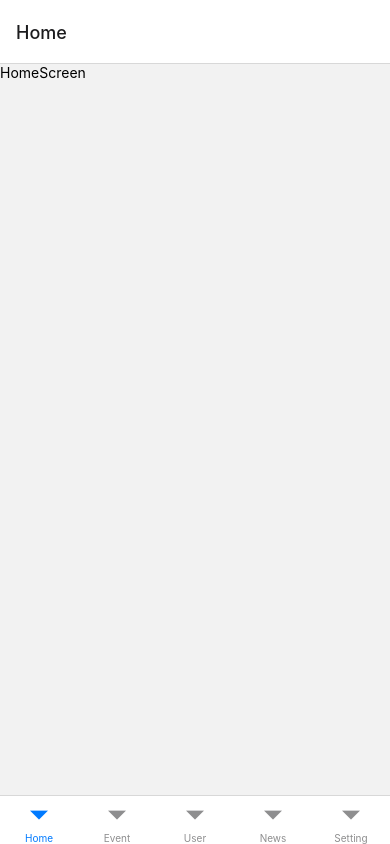
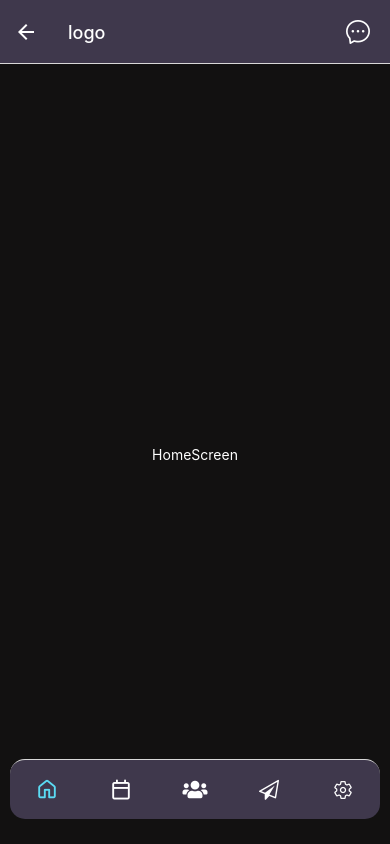
Before and after one commit to Nishant9813/social-media, a React Native app: screen /TabsHome in a window 390 px wide. Built offline with nearby package versions, Linux system fonts and the light colour scheme.

Commit message:
Make all screens with some ui

```diff
--- a/screens/EventScreen.js
+++ b/screens/EventScreen.js
@@ -3,12 +3,19 @@ import React from 'react'
 
 const EventScreen = () => {
   return (
-    <View>
-      <Text>EventScreen</Text>
+    <View style={styles.container}>
+      <Text style={{color : 'white'}}>EventScreen</Text>
     </View>
   )
 }
 
 export default EventScreen
 
-const styles = StyleSheet.create({})
+const styles = StyleSheet.create({
+  container:{
+    flex:1,
+    backgroundColor:'#121111',
+    justifyContent:'center',
+    alignItems: 'center'
+  }
+})
--- a/screens/HomeScreen.js
+++ b/screens/HomeScreen.js
@@ -3,12 +3,19 @@ import React from 'react'
 
 const HomeScreen = () => {
   return (
-    <View>
-      <Text>HomeScreen</Text>
+    <View style={styles.container}>
+      <Text style={{color:'white'}}>HomeScreen</Text>
     </View>
   )
 }
 
 export default HomeScreen
 
-const styles = StyleSheet.create({})
+const styles = StyleSheet.create({
+  container:{
+    flex:1,
+    backgroundColor:'#121111',
+    justifyContent:'center',
+    alignItems: 'center'
+  }
+})
--- a/screens/NewsScreen.js
+++ b/screens/NewsScreen.js
@@ -3,12 +3,19 @@ import React from 'react'
 
 const NewsScreen = () => {
   return (
-    <View>
-      <Text>NewsScreen</Text>
+    <View style={styles.container}>
+      <Text style={{color: 'white'}}>NewsScreen</Text>
     </View>
   )
 }
 
 export default NewsScreen
 
-const styles = StyleSheet.create({})
+const styles = StyleSheet.create({
+  container:{
+    flex:1,
+    backgroundColor:'#121111',
+    justifyContent:'center',
+    alignItems: 'center'
+  }
+})
--- a/screens/SeetingScreen.js
+++ b/screens/SeetingScreen.js
@@ -3,12 +3,19 @@ import React from 'react'
 
 const SeetingScreen = () => {
   return (
-    <View>
-      <Text>SeetingScreen</Text>
+    <View style={styles.container}>
+      <Text style={{color:'white'}}>SeetingScreen</Text>
     </View>
   )
 }
 
 export default SeetingScreen
 
-const styles = StyleSheet.create({})
+const styles = StyleSheet.create({
+  container:{
+    flex:1,
+    backgroundColor:'#121111',
+    justifyContent:'center',
+    alignItems: 'center'
+  }
+})
--- a/screens/TabNavigator.js
+++ b/screens/TabNavigator.js
@@ -1,27 +1,135 @@
-import { StyleSheet, Text, View } from 'react-native'
-import React from 'react'
-import {createBottomTabNavigator} from '@react-navigation/bottom-tabs'
-import HomeScreen from './HomeScreen';
-import EventScreen from './EventScreen';
-import UserScreen from './UserScreen';
-import NewsScreen from './NewsScreen';
-import SeetingScreen from './SeetingScreen';
+import { StyleSheet, Text, View } from "react-native";
+import React from "react";
+import { createStackNavigator } from "@react-navigation/stack";
+import { createBottomTabNavigator } from "@react-navigation/bottom-tabs";
+import HomeScreen from "./HomeScreen";
+import EventScreen from "./EventScreen";
+import UserScreen from "./UserScreen";
+import NewsScreen from "./NewsScreen";
+import SeetingScreen from "./SeetingScreen";
+import { Octicons } from "@expo/vector-icons";
+import { FontAwesome5 } from "@expo/vector-icons";
+import { FontAwesome } from "@expo/vector-icons";
+import { Ionicons } from "@expo/vector-icons";
+import { AntDesign } from '@expo/vector-icons';
 
-
+const Stack = createStackNavigator();
 const Tab = createBottomTabNavigator();
 
 const TabNavigator = () => {
   return (
-    <Tab.Navigator>
-        <Tab.Screen name= "Home" component={HomeScreen}/>
-        <Tab.Screen name= "Event" component={EventScreen}/>
-        <Tab.Screen name= "User" component={UserScreen}/>
-        <Tab.Screen name= "News" component={NewsScreen}/>
-        <Tab.Screen name= "Setting" component={SeetingScreen}/>
+    <Tab.Navigator
+      screenOptions={{
+        tabBarShowLabel: false,
+        tabBarStyle: {
+          backgroundColor: "#3F384C",
+          position: "absolute",
+          bottom: 25,
+          left: 10,
+          right: 10,
+          elevation: 0,
+          borderRadius: 15,
+          height: 60,
+        },
+        tabBarLabelStyle: { padding: 10 },
+      }}
+    >
+      <Tab.Screen
+        name="Home"
+        component={HomeScreen}
+        options={{
+          headerShown: false,
+          tabBarIcon: ({ focused }) => (
+            <Octicons
+              name="home"
+              size={20}
+              color={focused ? "#5BDBF3" : "white"}
+            />
+          ),
+        }}
+      />
+      <Tab.Screen
+        name="Event"
+        component={EventScreen}
+        options={{
+          headerShown: false,
+          tabBarIcon: ({ focused }) => (
+            <Octicons
+              name="calendar"
+              size={20}
+              color={focused ? "#5BDBF3" : "white"}
+            />
+          ),
+        }}
+      />
+      <Tab.Screen
+        name="User"
+        component={UserScreen}
+        options={{
+          headerShown: false,
+          tabBarIcon: ({ focused }) => (
+            <FontAwesome5
+              name="users"
+              size={20}
+              color={focused ? "#5BDBF3" : "white"}
+            />
+          ),
+        }}
+      />
+      <Tab.Screen
+        name="News"
+        component={NewsScreen}
+        options={{
+          headerShown: false,
+          tabBarIcon: ({ focused }) => (
+            <FontAwesome
+              name="send-o"
+              size={20}
+              color={focused ? "#5BDBF3" : "white"}
+            />
+          ),
+        }}
+      />
+      <Tab.Screen
+        name="Setting"
+        component={SeetingScreen}
+        options={{
+          headerShown: false,
+          tabBarIcon: ({ focused }) => (
+            <Ionicons
+              name="settings-outline"
+              size={20}
+              color={focused ? "#5BDBF3" : "white"}
+            />
+          ),
+        }}
+      />
     </Tab.Navigator>
-  )
-}
+  );
+};
 
-export default TabNavigator
+const AppNavigator = () => {
+  return (
+    <Stack.Navigator>
+      <Stack.Screen
+        name="Tabs"
+        component={TabNavigator}
+        options={{
+          headerTitle: "logo",
+          headerTitleAlign: "left",
+          headerRight: () => (
+            <AntDesign name="message1" size={24} color="white" style={{marginRight: 20}}/>
+          ),
+          headerStyle: {
+            backgroundColor: "#3F384C",
+          },
+          headerTintColor: "#fff",
+        }}
+      />
+    </Stack.Navigator>
+  );
+};
 
-const styles = StyleSheet.create({})
+export default AppNavigator;
+
+const styles = StyleSheet.create({});
--- a/screens/UserScreen.js
+++ b/screens/UserScreen.js
@@ -3,12 +3,19 @@ import React from 'react'
 
 const UserScreen = () => {
   return (
-    <View>
-      <Text>UserScreen</Text>
+    <View style={styles.container}>
+      <Text style={{color: 'white'}}>UserScreen</Text>
     </View>
   )
 }
 
 export default UserScreen
 
-const styles = StyleSheet.create({})
+const styles = StyleSheet.create({
+  container:{
+    flex:1,
+    backgroundColor:'#121111',
+    justifyContent:'center',
+    alignItems: 'center'
+  }
+})
```
